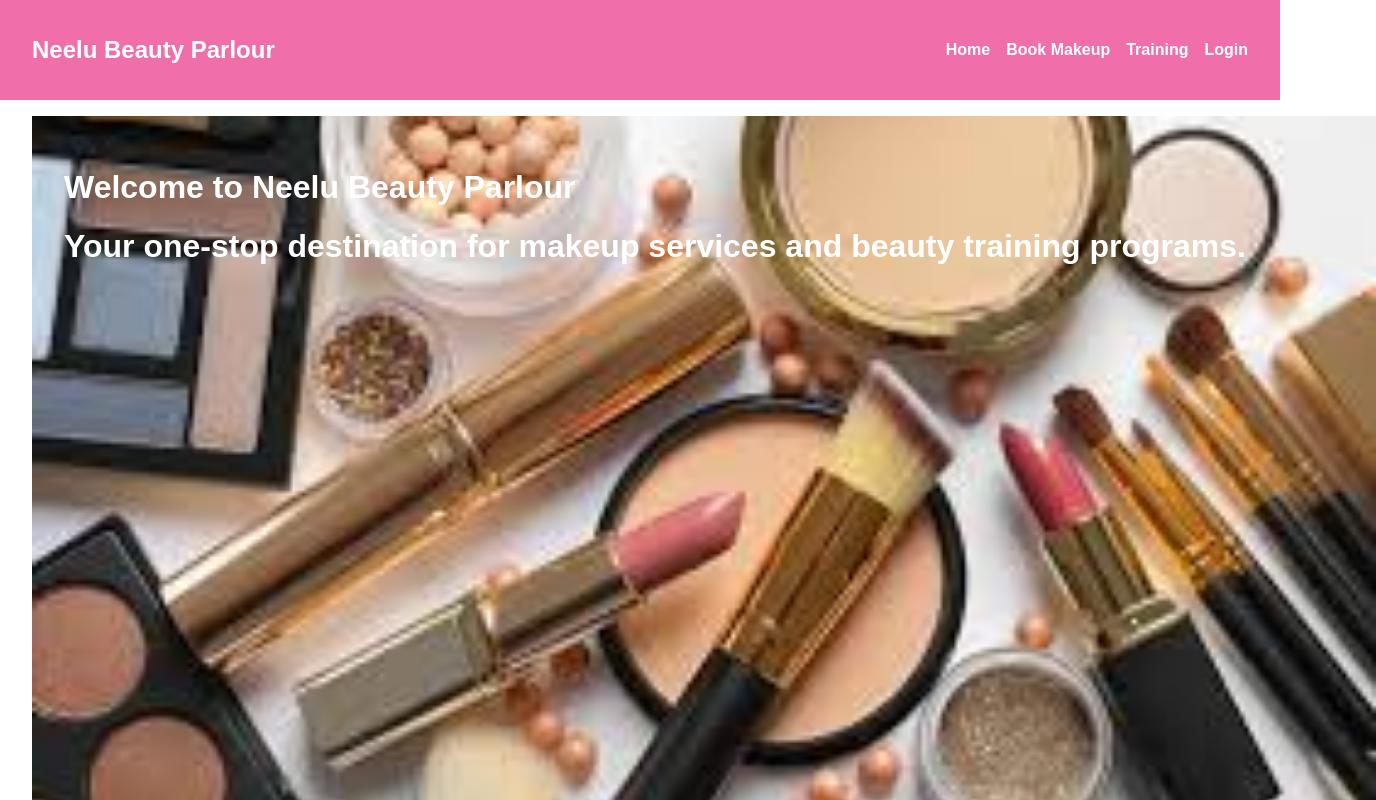
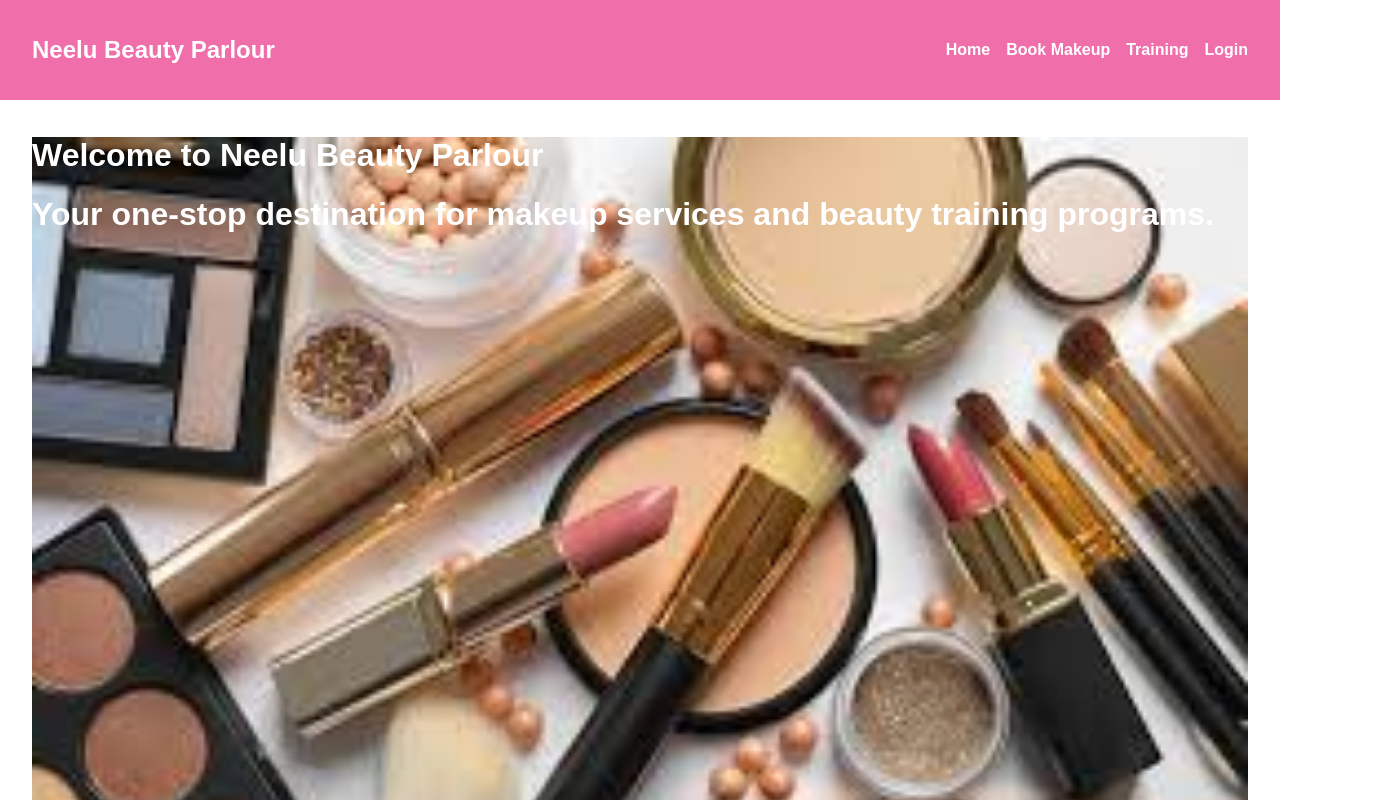
Before and after one commit to B-jana/bweb, a React (Create React App) app: page / in a window 1280 px wide. Shown: the top 800 px of the page, 1376 px wide, since content can reach past the window. Built offline with nearby package versions, Linux system fonts and the light colour scheme.

Commit message:
Update Home.js

```diff
--- a/src/components/Home.js
+++ b/src/components/Home.js
@@ -7,9 +7,9 @@ const Home = () => (
             backgroundSize: 'cover',
             backgroundPosition: 'center',
             height: '100vh',
-            width: '100vw',
+
             color: 'white',
-            padding: '2rem',
+
         }}>
         <h1>Welcome to Neelu Beauty Parlour</h1>
         <h1>Your one-stop destination for makeup services and beauty training programs.</h1>
```
